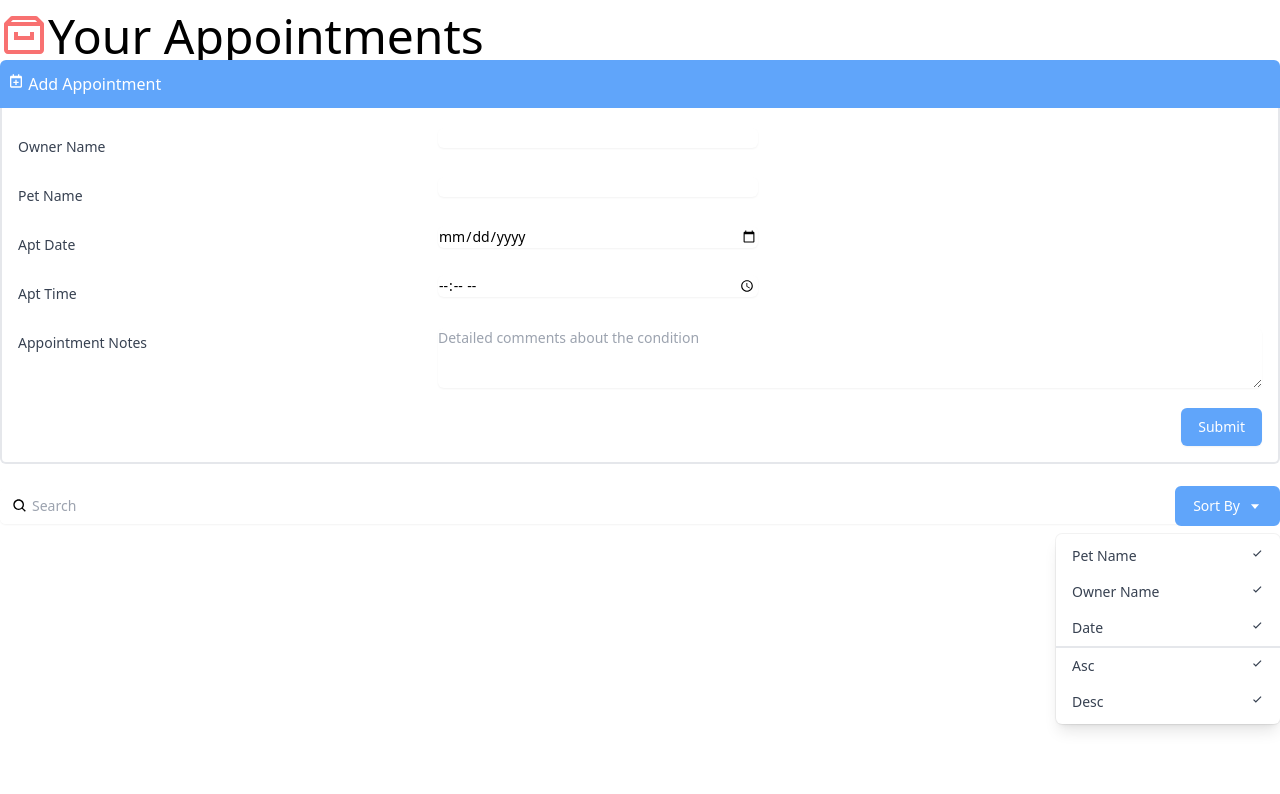
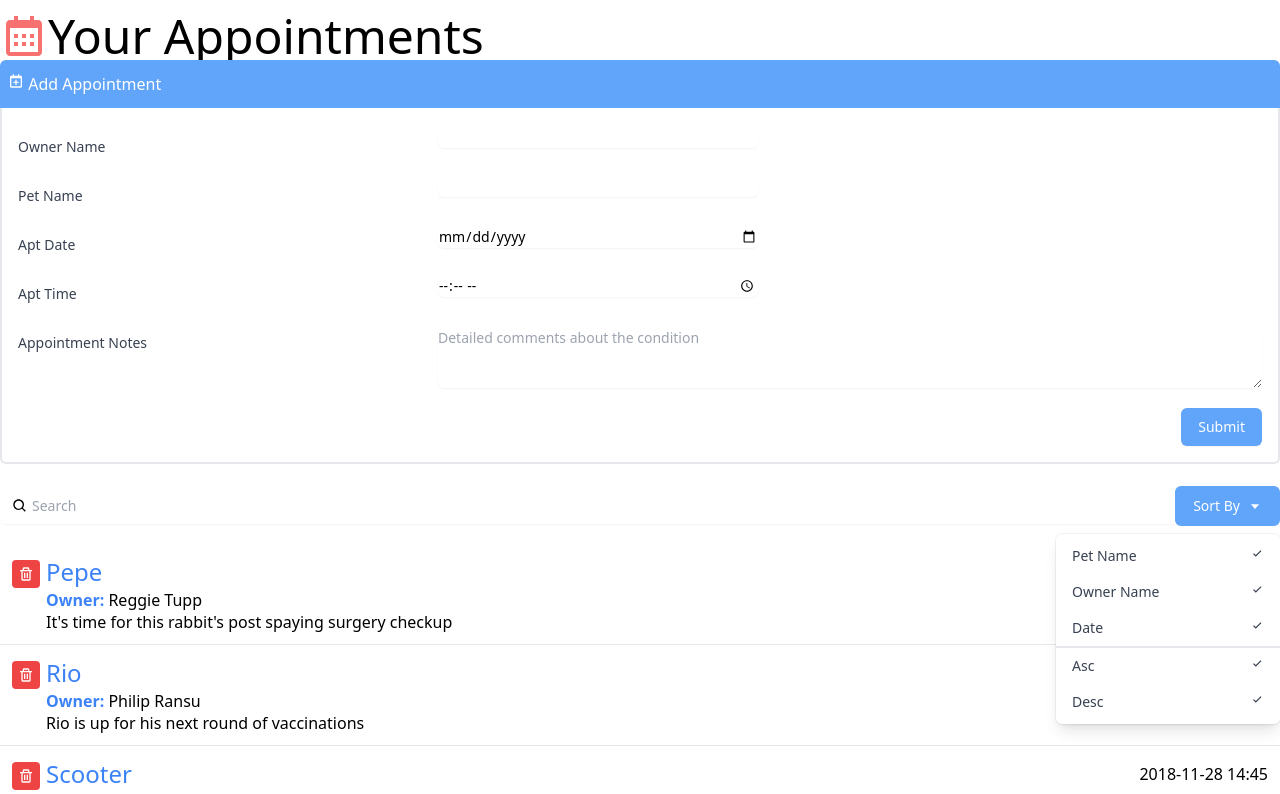
Before and after one commit to JeanBayer/building-interface, a React (Vite) app: page / in a window 1280 px wide. Shown: the top 794 px of the page. Built offline with nearby package versions, Linux system fonts and the light colour scheme.

Commit message:
feat(data): Display data in page

```diff
--- a/src/App.jsx
+++ b/src/App.jsx
@@ -1,16 +1,44 @@
-import { BiArchive } from "react-icons/bi";
+import { BiCalendar, BiTrash } from "react-icons/bi";
+import Search from "./components/Search";
 import AddAppointment from "./components/AddAppointment";
-import Search from "./components/Search";
+import appointmentList from "./data.json";
 
 function App() {
   return (
     <div className="App container mx-auto mt-3 font-thin">
       <h1 className="text-5xl">
-        <BiArchive className="inline-block text-red-400 align-top" />
+        <BiCalendar className="inline-block text-red-400 align-top" />
         Your Appointments
       </h1>
       <AddAppointment />
       <Search />
+      <ul className="divide-y divide-gray-200">
+        {appointmentList.map((appointment) => (
+          <li className="px-3 py-3 flex items-start" key={appointment.id}>
+            <button
+              type="button"
+              className="p-1.5 mr-1.5 mt-1 rounded text-white bg-red-500 hover:bg-yellow-700 focus:outline-none focus:ring-2 focus:ring-offset-2 focus:ring-blue-500"
+            >
+              <BiTrash />
+            </button>
+            <div className="flex-grow">
+              <div className="flex items-center">
+                <span className="flex-none font-medium text-2xl text-blue-500">
+                  {appointment.petName}
+                </span>
+                <span className="flex-grow text-right">
+                  {appointment.aptDate}
+                </span>
+              </div>
+              <div>
+                <b className="font-bold text-blue-500">Owner:</b>{" "}
+                {appointment.ownerName}
+              </div>
+              <div className="leading-tight">{appointment.aptNotes}</div>
+            </div>
+          </li>
+        ))}
+      </ul>
     </div>
   );
 }
```
